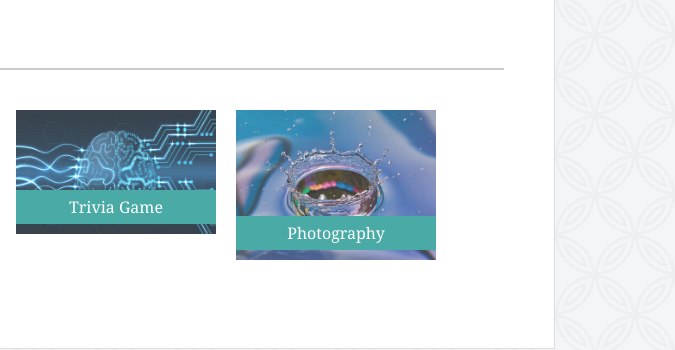
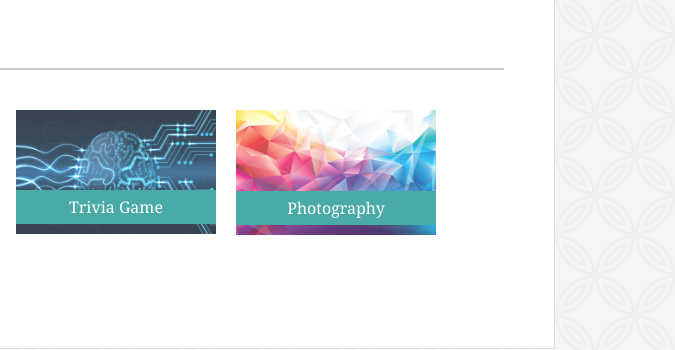
Before and after one commit to techtrauma26/Bootstrap-Portfolio, a plain HTML site: page portfolio.html in a window 1280 px wide. Shown: the part 245-595 px from the top of the page, 605-1280 px from the left. Drawn offline with nearby package versions, Linux system fonts and the light colour scheme.

Commit message:
updated portfolio

```diff
--- a/portfolio.html
+++ b/portfolio.html
@@ -57,7 +57,8 @@
       </div>
 
       <div class="work">
-        <img src="assets/images/lorempixel-4.jpg" class="rounded float-right" alt="Photography">
+          <a href="https://techtrauma26.github.io/GifTastic/"> <img src="assets/images/Colorful Abstract Design.jpg"
+            class="rounded float-left" alt="GifTastic">
         <h3>Photography</h3>
 
       </div>
```
Also changed, not shown: assets/images/Colorful Abstract Design.jpg (added).
